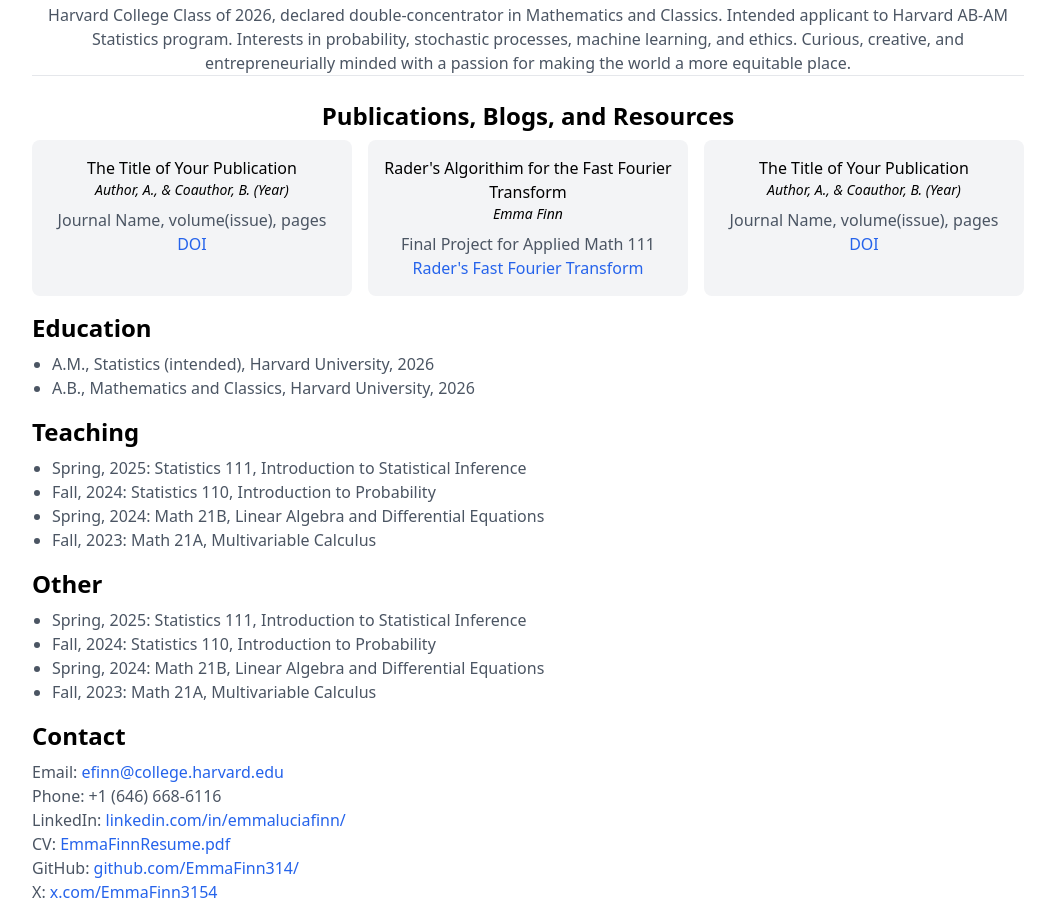
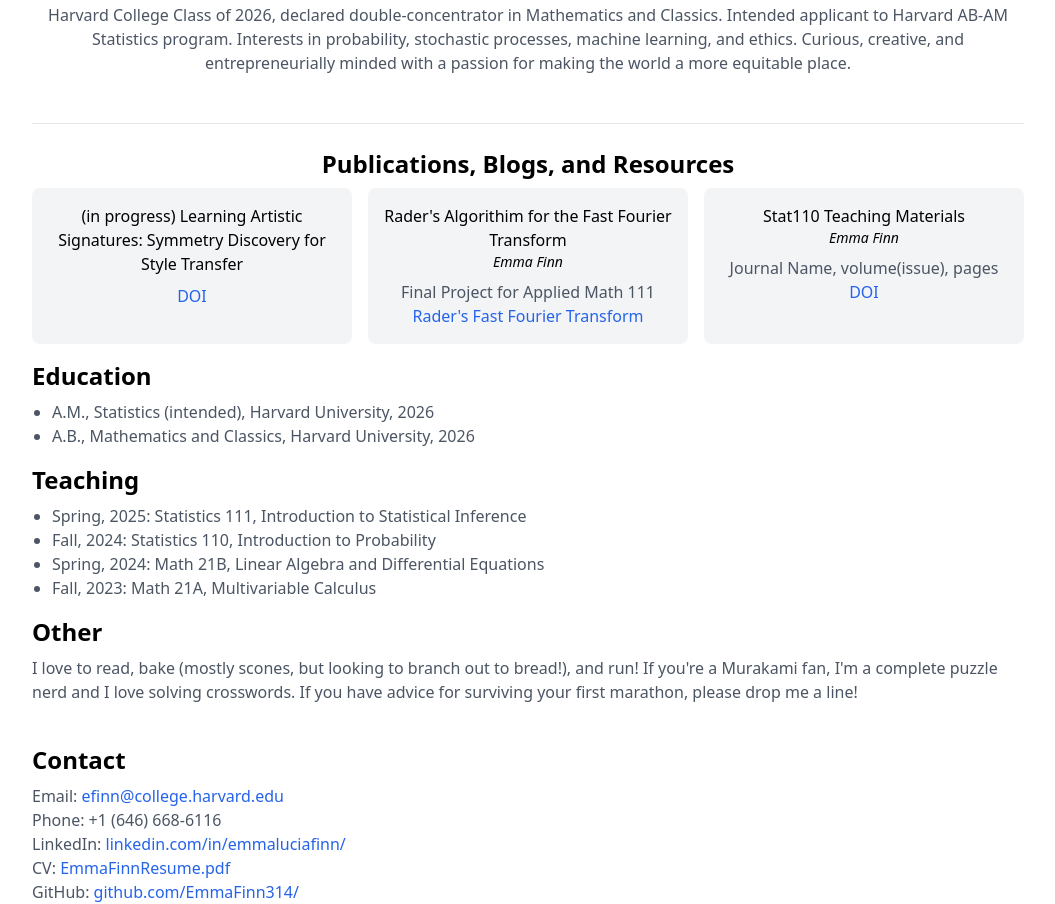
Before and after one commit to EmmaFinn314/EmmaFinn314.github.io, a plain HTML site: page index.html in a window 1280 px wide. Shown: the part 333-1237 px from the top of the page, without its empty margins (112-1167 px from the left). Drawn offline with nearby package versions, Linux system fonts and the light colour scheme.

Commit message:
Update index.html

```diff
--- a/index.html
+++ b/index.html
@@ -11,9 +11,7 @@
   </head>
   <body class="">
     <div class="container mx-auto px-12 py-8">
-      <div
-        class="bg-white flex flex-col space-y-12 rounded-lg p-8 md:px-24 px-8"
-      >
+      <div class="bg-white flex flex-col space-y-12 rounded-lg p-8 md:px-24 px-8">
         <div class="text-center -mb-6">
           <img
             class="w-32 h-32 mb-4 mx-auto object-contain"
@@ -31,7 +29,8 @@
             Harvard College Class of 2026, declared double-concentrator in Mathematics and Classics.
             Intended applicant to Harvard AB-AM Statistics program.
             Interests in probability, stochastic processes, machine learning, and ethics.
-            Curious, creative, and entrepreneurially minded with a passion for making the world a more equitable place.
+            Curious, creative, and entrepreneurially minded with a passion for making the world a more equitable place. </p>
+        </br>
         </br>
         <hr></hr>
         </br>
@@ -40,12 +39,11 @@
           <div class="grid grid-cols-1 md:grid-cols-2 lg:grid-cols-3 gap-4">
             <div class="bg-gray-100 p-4 rounded-lg ">
               <p class="font-medium">
-              The Title of Your Publication
+              (in progress) Learning Artistic Signatures: Symmetry Discovery for Style Transfer
               </p>
               <p class="italic text-sm mb-2">
-                Author, A., & Coauthor, B. (Year)
               </p>
-              <p class="text-gray-600">Journal Name, volume(issue), pages</p>
+              <p class="text-gray-600"> </p>
               <a href="" class="text-blue-600 hover:underline">DOI</a>
             </div>
             <div class="bg-gray-100 p-4 rounded-lg ">
@@ -60,10 +58,10 @@
             </div>
             <div class="bg-gray-100 p-4 rounded-lg ">
               <p class="font-medium">
-              The Title of Your Publication
+              Stat110 Teaching Materials
               </p>
               <p class="italic text-sm mb-2">
-                Author, A., & Coauthor, B. (Year)
+                Emma Finn
               </p>
               <p class="text-gray-600">Journal Name, volume(issue), pages</p>
               <a href="" class="text-blue-600 hover:underline">DOI</a>
@@ -92,12 +90,10 @@
 
           <div class="mb-4" style="text-align: left;">
             <h3 class="text-2xl font-semibold mb-2">Other</h3>
-            <ul class="list-disc pl-5 text-gray-600">
-              <li>Spring, 2025: Statistics 111, Introduction to Statistical Inference</li>
-              <li>Fall, 2024: Statistics 110, Introduction to Probability</li>
-              <li>Spring, 2024: Math 21B, Linear Algebra and Differential Equations</li>
-              <li>Fall, 2023: Math 21A, Multivariable Calculus</li>
-            </ul>
+            <p class="text-gray-600">
+                I love to read, bake (mostly scones, but looking to branch out to bread!), and run! If you're a Murakami fan,
+                I'm a complete puzzle nerd and I love solving crosswords. If you have advice for surviving your first marathon, please drop me a line! </p>
+            </br>
           </div>
 
           <div class="mb-4" style="text-align: left;">
```
